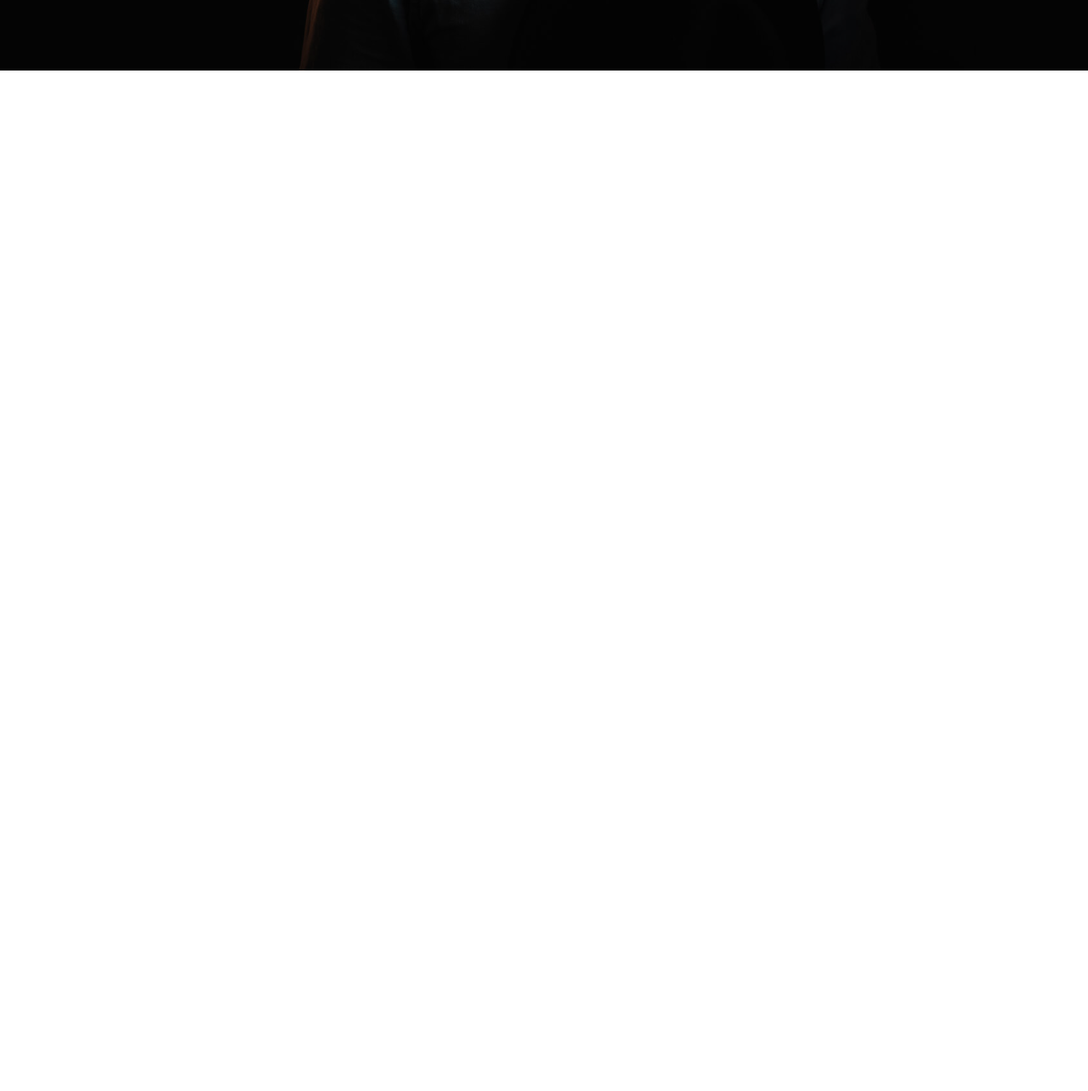
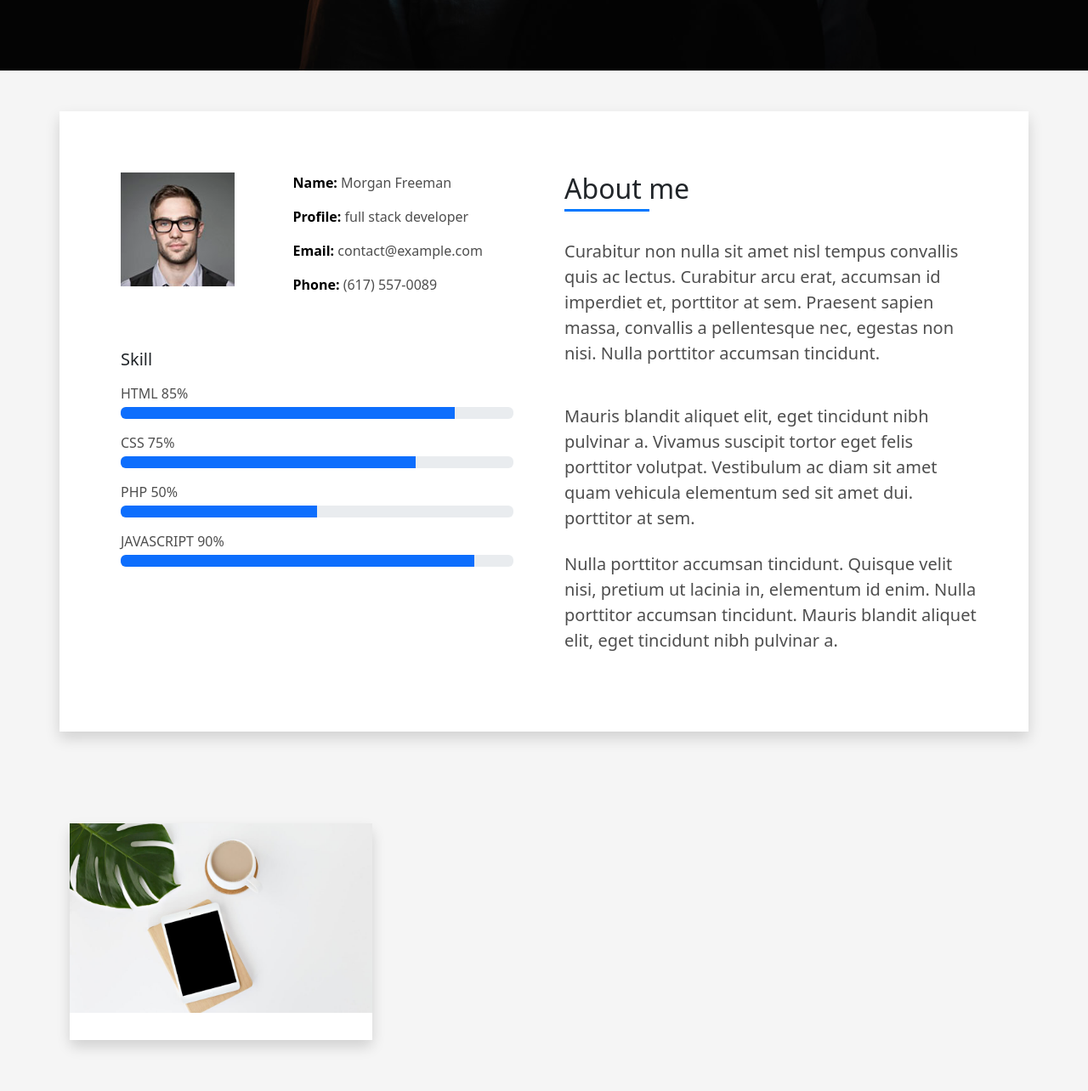
Before and after one commit to mahmoudElziny/DevFolio, a plain HTML site: page index.html in a window 1280 px wide. Shown: the part 717-2001 px from the top of the page at 85% size. Before the commit the page ends 800 px from the top, so only its background shows below. Drawn offline with Linux system fonts and the light colour scheme.

Commit message:
finish about section

```diff
--- a/css/media.css
+++ b/css/media.css
@@ -0,0 +1,19 @@
+@media (min-width: 576px) {
+
+  }
+
+
+@media (max-width: 768px) {
+    .about .container .row div div div p {
+        margin-top: 15px;
+    }
+}
+
+
+@media (min-width: 992px) { }
+
+
+@media (min-width: 1200px) { }
+
+
+@media (min-width: 1400px) { }
--- a/css/style.css
+++ b/css/style.css
@@ -1,3 +1,12 @@
+* {
+    box-sizing: border-box;
+}
+
+section{
+    background-color: #f5f5f5;
+}
+
+
 /* Header */
 
 .bg-myNav {
@@ -41,8 +50,9 @@
     width: 60%;
 }
 
-.navbar-toggler {
-   background-color: white;
+.mobile-nav-toggle  {
+  color: white;
+  cursor: pointer;
 }
 
 
@@ -230,3 +240,51 @@
     }
 
 }
+
+/* About Section */
+
+.skill-item p {
+    margin: 0;
+    padding: 0;
+}
+
+.lead {
+    font-size: 1.25rem;
+    font-weight: 300;
+    color: #4e4e4e;
+}
+
+.title-left {
+    font-size: 2rem;
+    position: relative;
+}
+
+.title-left::after {
+    content: "";
+    position: absolute;
+    width: 100px;
+    height: 3px;
+    background-color: #0078ff;
+    left: 0px;
+    bottom: 0px;
+}
+
+.about .container .row div div div p {
+    margin-top: 0;
+}
+
+.container .row div .row div p  {
+    color: #4e4e4e;
+}
+.container .row div .row div p span {
+    color: black;
+}
+
+/* Portfolio Section */
+
+.portfolio {
+    padding: 60px 0px;
+}
+.row .card {
+    border: 0;
+}
--- a/index.html
+++ b/index.html
@@ -4,11 +4,13 @@
     <meta charset="UTF-8">
     <meta name="viewport" content="width=device-width, initial-scale=1.0">
     <title>Document</title>
+    <link rel="stylesheet" href="css/all.min.css">
     <link rel="stylesheet" href="css/bootstrap.min.css">
     <link rel="stylesheet" href="css/style.css">
     <link rel="stylesheet" href="css/media.css">
 </head>
 <body>
+  <!-- Home Section -->
     <header class="home">
         <nav class="navbar navbar-expand-lg bg-myNav">
             <div class="container">
@@ -63,8 +65,75 @@
           </div>
     </header>
 
-    <section>
+    <!-- About Section -->
+    <section class="about py-5 section">
+      <div class="container p-5 bg-body shadow">
+        <div class="row">
+          <div class="col-md-6">
+              <div class="row p-4">
+                <div class="col-md-5">
+                  <img class="w-75" src="images/testimonial-2.jpg" alt="testimonial-2">
+                </div>
+                <div class="col-md-7">
+                  <p><span class="fw-bold">Name:</span> Morgan Freeman</p>
+                  <p><span class="fw-bold">Profile:</span> full stack developer</p>
+                  <p><span class="fw-bold">Email:</span> contact@example.com</p>
+                  <p><span class="fw-bold">Phone:</span> (617) 557-0089</p>
+                </div>
+                <div class="col-md-12">
+                  <h5 class="pt-5 fw-medium">Skill</h5>
+                  <div class="skill-item py-2">
+                    <p class="pb-1">HTML 85%</p>
+                    <div class="progress" role="progressbar" aria-label="Basic example" aria-valuenow="85" aria-valuemin="0" aria-valuemax="100" style="height: 14px">
+                      <div class="progress-bar" style="width: 85%"></div>
+                    </div>
+                  </div>
+                  <div class="skill-item py-2">
+                    <p class="pb-1">CSS 75%</p>
+                    <div class="progress" role="progressbar" aria-label="Basic example" aria-valuenow="75" aria-valuemin="0" aria-valuemax="100" style="height: 14px">
+                      <div class="progress-bar" style="width: 75%"></div>
+                    </div>
+                  </div>
+                  <div class="skill-item py-2">
+                    <p class="pb-1">PHP 50%</p>
+                    <div class="progress" role="progressbar" aria-label="Basic example" aria-valuenow="50" aria-valuemin="0" aria-valuemax="100" style="height: 14px">
+                      <div class="progress-bar" style="width: 50%"></div>
+                    </div>
+                  </div>
+                  <div class="skill-item py-2">
+                    <p class="pb-1">JAVASCRIPT 90%</p>
+                    <div class="progress" role="progressbar" aria-label="Basic example" aria-valuenow="90" aria-valuemin="0" aria-valuemax="100" style="height: 14px">
+                      <div class="progress-bar" style="width: 90%"></div>
+                    </div>
+                  </div>
+                </div>
+              </div>
+          </div>
+          <div class="col-md-6 p-4">
+            <h2 class="title-left pb-2">About me</h2>
+            <p class="lead py-4">Curabitur non nulla sit amet nisl tempus convallis quis ac lectus. Curabitur arcu erat, accumsan id imperdiet et, porttitor at sem. Praesent sapien massa, convallis a pellentesque nec, egestas non nisi. Nulla porttitor accumsan tincidunt.</p>
+            <p class="lead py-1">Mauris blandit aliquet elit, eget tincidunt nibh pulvinar a. Vivamus suscipit tortor eget felis porttitor volutpat. Vestibulum ac diam sit amet quam vehicula elementum sed sit amet dui. porttitor at sem.</p>
+            <p class="lead py-1">Nulla porttitor accumsan tincidunt. Quisque velit nisi, pretium ut lacinia in, elementum id enim. Nulla porttitor accumsan tincidunt. Mauris blandit aliquet elit, eget tincidunt nibh pulvinar a.</p>
+          </div>
+        </div>
+      </div>
+    </section>
 
+    <!-- Portfolio Section -->
+    <section class="portfolio">
+      <div class="container">
+        <div class="row">
+          <div class="col-md-4 col-xs-12">
+            <div class="card shadow">
+              <img src="images/work-1.jpg" alt="work1">
+              <div class="card-body bg-white">
+                <div class="card-body-title"></div>
+                <div class="card-body-icon"></div>
+              </div>
+            </div>
+          </div>
+        </div>
+      </div>
     </section>
 
  <script src="js/bootstrap.min.js"></script>
```
Also changed, not shown: css/bootstrap.min.css, js/bootstrap.min.js, webfonts/fa-brands-400.ttf (added), webfonts/fa-brands-400.woff2 (added), webfonts/fa-regular-400.ttf (added), webfonts/fa-regular-400.woff2 (added), webfonts/fa-solid-900.ttf (added), webfonts/fa-solid-900.woff2 (added), webfonts/fa-v4compatibility.ttf (added), webfonts/fa-v4compatibility.woff2 (added).
